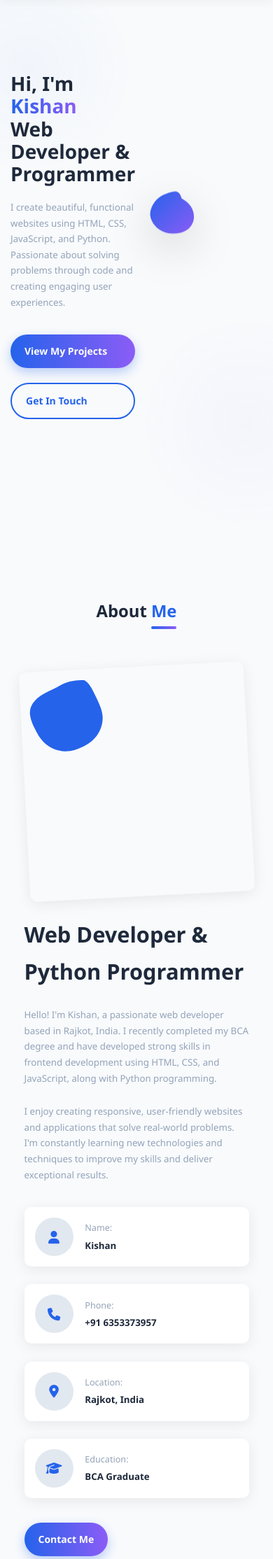
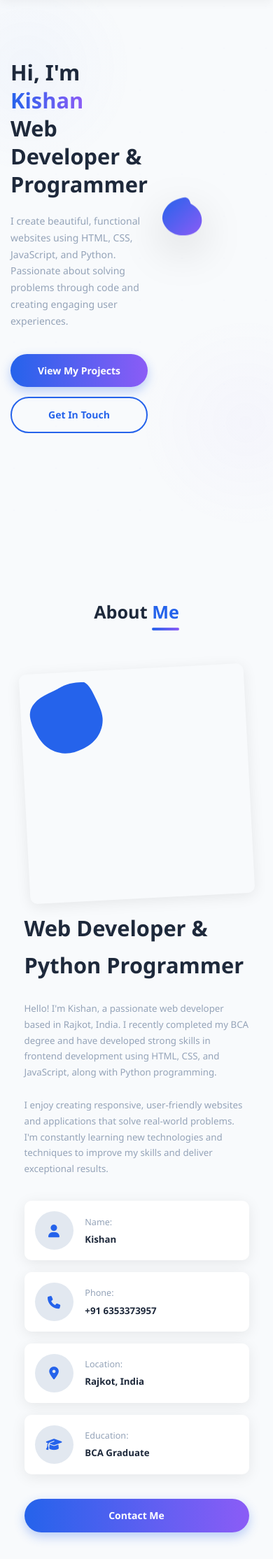
Before and after one commit to KISHAN652/portfolio-site, a Flask app: page / in a window 390 px wide. Shown: the part 71-2299 px from the top of the page at 70% size. Run offline with Flask 3, Linux system fonts and the light colour scheme.

Commit message:
Update style.css

```diff
--- a/static/style.css
+++ b/static/style.css
@@ -1062,3 +1062,84 @@
         padding: 12px 15px;
     }
 }
+@media (max-width: 420px) {
+  html {
+    font-size: 14px;
+  }
+
+  .hero h1 {
+    font-size: 2.2rem;
+    line-height: 1.3;
+  }
+
+  .hero p {
+    font-size: 1rem;
+    max-width: 100%;
+  }
+
+  .hero-img {
+    width: 100%;
+    position: relative;
+    margin-top: 2rem;
+  }
+
+  .hero-btns {
+    flex-direction: column;
+    gap: 1rem;
+  }
+
+  .btn {
+    width: 100%;
+    font-size: 1rem;
+    text-align: center;
+    padding: 12px 16px;
+  }
+
+  .about-content,
+  .contact-container,
+  .about-details,
+  .skills-container,
+  .form-group {
+    grid-template-columns: 1fr !important;
+    gap: 1.2rem;
+  }
+
+  .section-title {
+    font-size: 1.8rem;
+  }
+
+  .nav-links {
+    padding: 2rem 0;
+  }
+
+  .project-grid {
+    grid-template-columns: 1fr !important;
+  }
+
+  footer .footer-content {
+    grid-template-columns: 1fr;
+    gap: 2rem;
+  }
+
+  footer .footer-links a {
+    font-size: 0.95rem;
+  }
+
+  .contact-form {
+    padding: 1.5rem;
+  }
+
+  .form-input {
+    padding: 12px 15px;
+    font-size: 1rem;
+  }
+
+  .submit-btn {
+    padding: 12px;
+    font-size: 1rem;
+  }
+
+  body {
+    overflow-x: hidden;
+  }
+}
```
